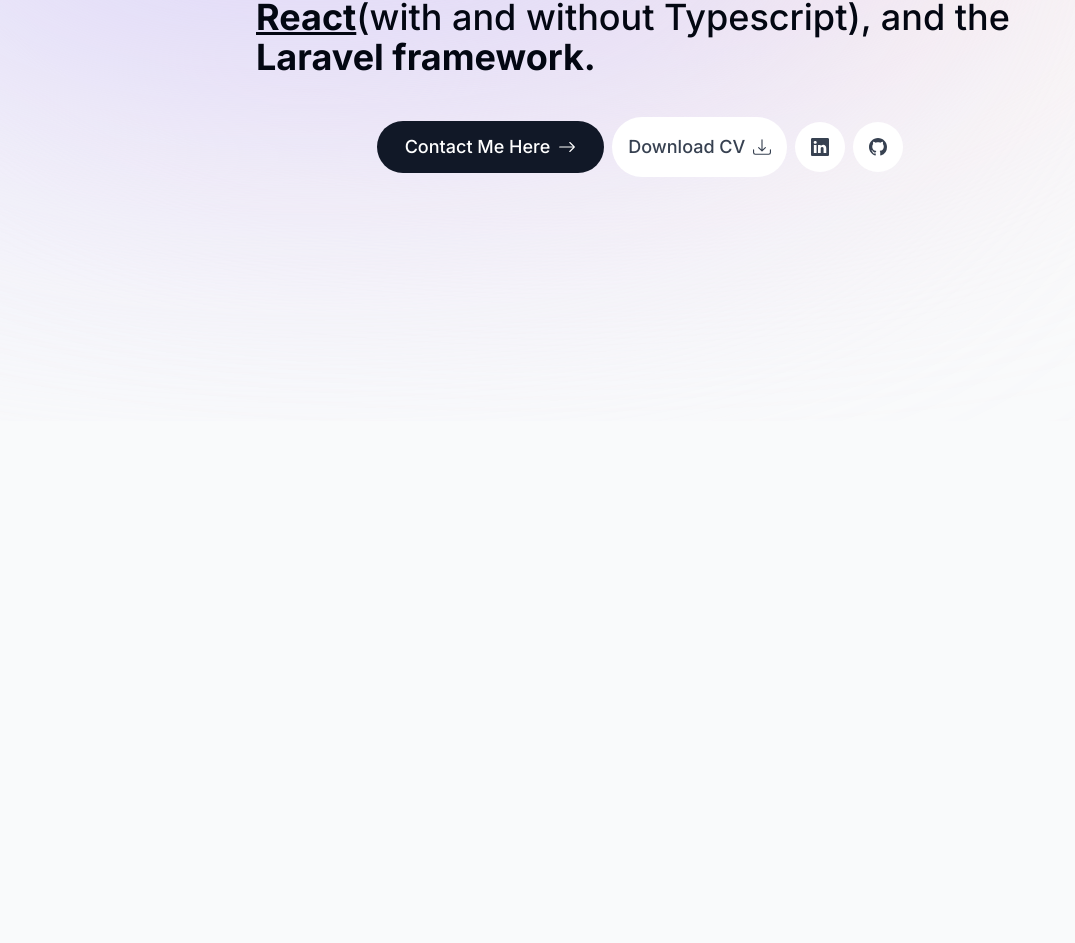
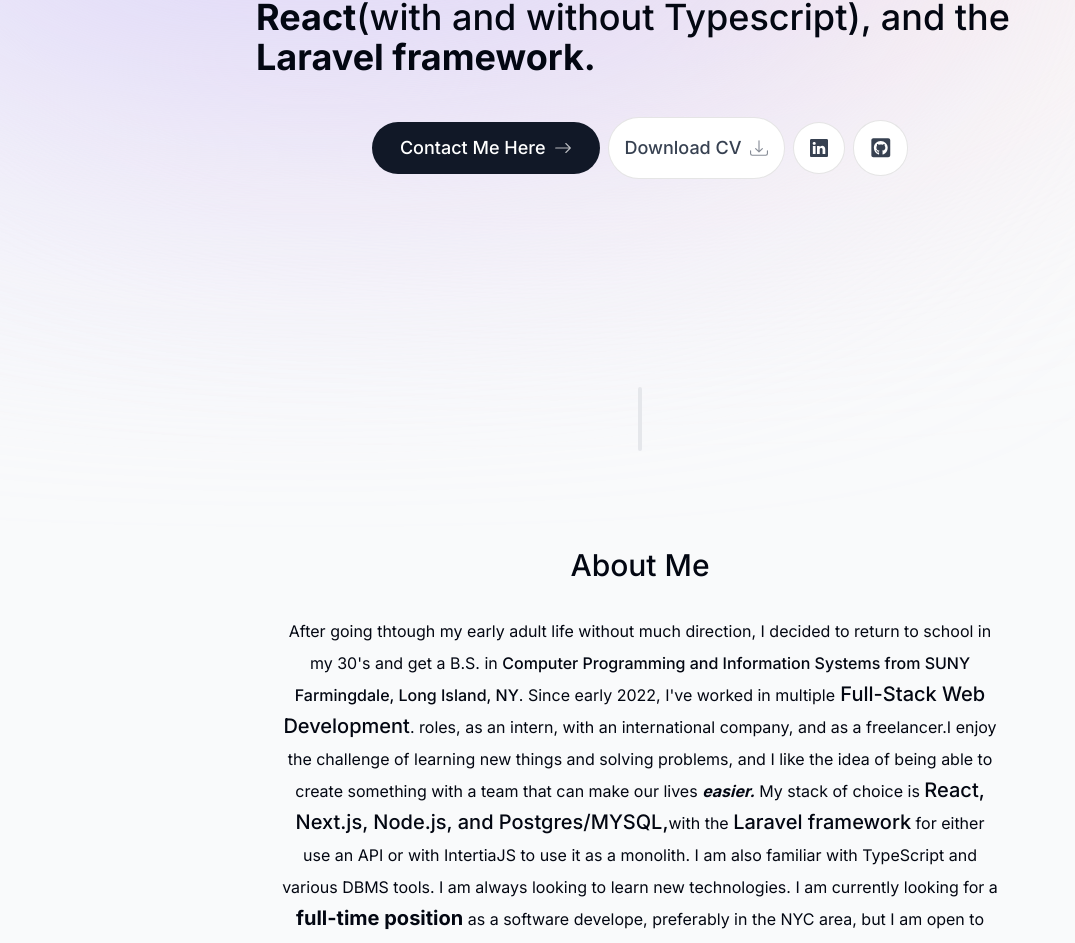
Before and after one commit to agordon123/next13-bio, a Next.js app: page / in a window 1280 px wide. Shown: the part 379-1322 px from the top of the page, without its empty margins (0-1075 px from the left). Before the commit the page ends 800 px from the top, so only its background shows below. Built offline with nearby package versions, Linux system fonts and the light colour scheme.

Commit message:
intro and about section

```diff
--- a/app/layout.tsx
+++ b/app/layout.tsx
@@ -1,6 +1,7 @@
 import './globals.css'
 import { Inter } from 'next/font/google'
 import Header from '@/components/Header'
+import SectionDivider from '@/components/SectionDivider'
 const inter = Inter({ subsets: ['latin'] })
 
 export const metadata = {
@@ -22,6 +23,7 @@
         <div className="bg-[#dbd7fb] absolute top-[-1rem] -z-10 left-[-35rem] h-[31.25rem] w-[50rem] rounded-full blur-[10rem] sm:w-[68.75rem] md:left-[-33rem] lg:left-[-28rem] xl:left-[-15rem] 2xl:left-[-5rem] dark:bg-[#676394]"></div>
 
         <Header />
+
         {children}
       </body>
     </html>
--- a/app/page.tsx
+++ b/app/page.tsx
@@ -1,10 +1,15 @@
+import About from '@/components/About';
 import Intro from '@/components/Intro'
+import SectionDivider from '@/components/SectionDivider';
 
 
 export default function Home() {
   return (
     <main className="flex flex-col items-center px-4">
       <Intro />
+      <SectionDivider />
+    <About />
+
     </main>
   );
 }
--- /dev/null
+++ b/components/About.tsx
@@ -0,0 +1,59 @@
+"use client"
+import SectionHeader from "./SectionHeader";
+import { motion } from "framer-motion";
+// import useSectionInView from "../hooks/useSectionView";
+
+export default function About() {
+        return (
+          <motion.section
+            className="mb-28 max-w-[45rem] text-center leading-8 sm:mb-40 scroll-mt-28"
+            initial={{ opacity: 0, y: 100 }}
+            animate={{ opacity: 1, y: 0 }}
+            transition={{ delay: 0.175 }}
+            id="about"
+          >
+            <SectionHeader>About me</SectionHeader>
+            <p className="mb-3">
+              After going thtough my early adult life without much direction, I
+              decided to return to school in my 30&apos;s and get a B.S. in{" "}
+              <span className="font-medium font-underline">
+                Computer Programming and Information Systems from SUNY
+                Farmingdale, Long Island, NY
+              </span>
+              . Since early 2022, I&apos;ve worked in multiple
+              <span className="font-medium text-xl">
+                {" "}
+                Full-Stack Web Development
+              </span>
+              . roles, as an intern, with an international company, and as a
+              freelancer.
+              <span className="">
+                I enjoy the challenge of learning new things and solving
+                problems, and I like the idea of being able to create something
+                with a team that can make our lives{" "}
+                <span className="font-bold italic">easier.</span>
+              </span>{" "}
+              My stack of choice is{" "}
+              <span className="font-medium text-xl">
+                React, Next.js, Node.js, and Postgres/MYSQL,
+              </span>
+              with the{" "}
+              <span className="font-medium text-xl">Laravel framework</span> for
+              either use an API or with IntertiaJS to use it as a monolith. I am
+              also familiar with TypeScript and various DBMS tools. I am always
+              looking to learn new technologies. I am currently looking for a{" "}
+              <span className="font-bold text-xl">full-time position</span> as a
+              software develope, preferably in the NYC area, but I am open to
+              remote work or even relocating if the opportunity is right.
+            </p>
+
+            <p>
+              When I&apos;m not working on my career, I{" "}
+              <span className="bold">enjoy</span> learning about new
+              developments in Neuroscience, Current Events, and some of the more
+              complex questions of our time. Of course as as New Yorker,
+              I&apos;m a big fan of most major sports and play golf when I can.
+            </p>
+          </motion.section>
+        );
+}
--- a/components/Intro.tsx
+++ b/components/Intro.tsx
@@ -4,8 +4,9 @@
 import { motion } from "framer-motion";
 import "../public/portrait.png";
 import Link from "next/link";
-import { BsArrowRight,BsGithub,BsLinkedin } from "react-icons/bs";
+import { BsArrowRight, BsGithub, BsLinkedin } from "react-icons/bs";
 import { BsDownload } from "react-icons/bs";
+import { FaGithubSquare } from "react-icons/fa";
 
 export default function Intro() {
   return (
@@ -54,7 +55,7 @@
         <span className="font-bold"> software developer </span>based in the
         <span className="font-bold"> NYC Area. </span>
         My most used technologies are
-        <span className="font-bold underline"> Next.JS 13, Vue or React</span>
+        <span className="font-bold"> NextJS 13, Vue or React</span>
         (with and without Typescript), and the
         <span className="font-bold"> Laravel framework.</span>
       </motion.p>
@@ -66,19 +67,32 @@
       >
         <Link
           href="#contact"
-          className="bg-gray-900 text-white px-7 py-3 flex items-center gap-2 rounded-full hover:scale-110 focus:scale-110 hover:bg-gray-950 active:scale-105 transition"
+          className="group bg-gray-900 text-white px-7 py-3 flex items-center gap-2 rounded-full hover:scale-110 0
+          focus:scale-110 hover:bg-gray-950 active:scale-105 transition group-hover:translate-x-1"
         >
           Contact Me Here
-          <BsArrowRight />
+          <BsArrowRight className="opacity-70" />
         </Link>
-        <a className="bg-white p-4 text-gray-700 flex items-center gap-2 rounded-full">
-          Download CV <BsDownload />
+
+        <a
+          className="group bg-white p-4 text-gray-700 flex items-center gap-2 rounded-full outline-none focus:scale-[1.15] hover:scale-[1.15] hover:text-gray-950
+        active:scale-105 transition cursor-pointer  border border-black/10 "
+          href="/adamcv.pdf"
+        >
+          Download CV{" "}
+          <BsDownload className="opacity-60 group-hover:trahslate-x-1 transition" />
         </a>
-        <a className="bg-white p-4 text-gray-700 flex items-center gap-2 rounded-full">
+        <a
+          className="bg-white p-4 text-gray-700 flex items-center gap-2 rounded-full focus:scale-[1.15] hover:scale-[1.15] hover:text-gray-950
+        active:scale-105 transition cursor-pointer  border border-black/10"
+        >
           <BsLinkedin />
         </a>
-        <a className="bg-white p-4 text-gray-700 flex items-center gap-2 rounded-full">
-          <BsGithub />
+        <a
+          className="bg-white p-4 text-gray-700 flex items-center gap-2 rounded-full text-[1.35rem]  focus:scale-[1.15] hover:scale-[1.15] hover:text-gray-950
+        active:scale-105 transition cursor-pointer  border border-black/10"
+        >
+          <FaGithubSquare />
         </a>
       </motion.div>
     </section>
--- /dev/null
+++ b/components/SectionDivider.tsx
@@ -0,0 +1,14 @@
+"use client"
+
+import { motion } from "framer-motion"
+
+export default function SectionDivider() {
+    return (
+      <motion.div
+        className="bg-gray-200 my-24 h-16 w-1 rounded-full hidden sm:block dark:bg-opacity-20"
+        initial={{ opacity: 0, y: 100 }}
+        animate={{ opacity: 1, y: 0 }}
+        transition={{ delay: 0.125 }}
+      ></motion.div>
+    );
+}
--- /dev/null
+++ b/components/SectionHeader.tsx
@@ -0,0 +1,12 @@
+import React from 'react'
+interface SectionHeaderProps{
+    children: React.ReactNode;
+}
+
+export default function SectionHeader({ children }: { children: React.ReactNode }) {
+  return (
+    <h2 className="text-3xl font-medium capitalize mb-8 text-center">
+      {children}
+    </h2>
+  );
+}
--- /dev/null
+++ b/hooks/useSectionView.tsx
@@ -0,0 +1,7 @@
+import React from 'react'
+
+export default function useSectionView() {
+  return (
+    <div>useSectionView</div>
+  )
+}
```
